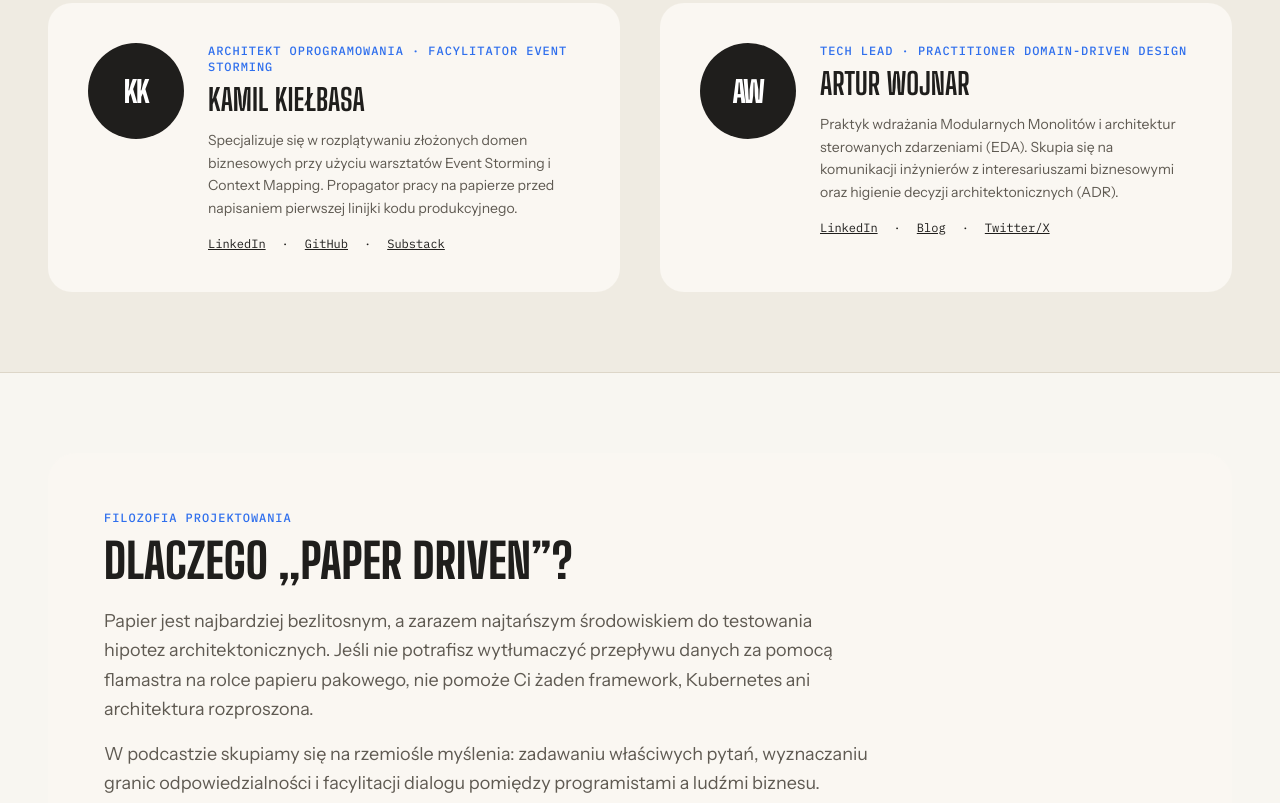
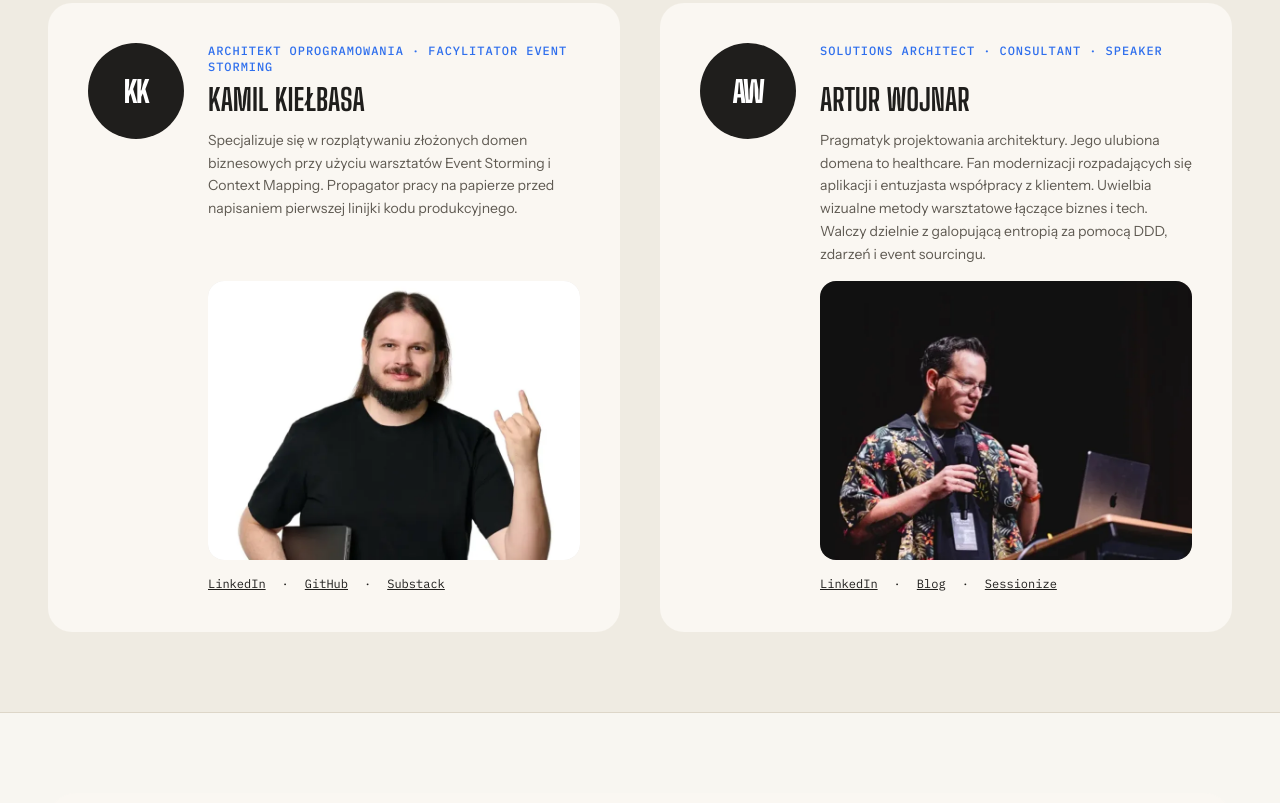
Before and after one commit to Paper-Driven-Design/website, an Astro site: page / in a window 1280 px wide. Shown: the part 2737-3540 px from the top of the page. Built offline with nearby package versions, Linux system fonts and the light colour scheme; Astro itself is replaced by a stand-in of ours.

Commit message:
poprawki sekcji Prowadzacy

```diff
--- a/src/data/site.ts
+++ b/src/data/site.ts
@@ -44,7 +44,7 @@ export const site = {
       role: 'ARCHITEKT OPROGRAMOWANIA · FACYLITATOR EVENT STORMING',
       roleShort: 'Lead Systems Architect · Domain-Driven Design practitioner',
       bio: 'Specjalizuje się w rozplątywaniu złożonych domen biznesowych przy użyciu warsztatów Event Storming i Context Mapping. Propagator pracy na papierze przed napisaniem pierwszej linijki kodu produkcyjnego.',
-      photo: '', // np. '/images/hosts/kamil.jpg'
+      photo: '/images/hosts/kamil.webp',
       links: [
         { label: 'LinkedIn', href: '#' },
         { label: 'GitHub', href: '#' },
@@ -55,14 +55,14 @@ export const site = {
       id: 'artur',
       name: 'Artur Wojnar',
       initials: 'AW',
-      role: 'TECH LEAD · PRACTITIONER DOMAIN-DRIVEN DESIGN',
-      roleShort: 'Staff Product Designer & Systems Facilitator',
-      bio: 'Praktyk wdrażania Modularnych Monolitów i architektur sterowanych zdarzeniami (EDA). Skupia się na komunikacji inżynierów z interesariuszami biznesowymi oraz higienie decyzji architektonicznych (ADR).',
-      photo: '',
+      role: 'Solutions Architect · Consultant · Speaker',
+      roleShort: 'Solutions Architect · Consultant · Speaker',
+      bio: 'Pragmatyk projektowania architektury. Jego ulubiona domena to healthcare. Fan modernizacji rozpadających się aplikacji i entuzjasta współpracy z klientem. Uwielbia wizualne metody warsztatowe łączące biznes i tech. Walczy dzielnie z galopującą entropią za pomocą DDD, zdarzeń i event sourcingu.',
+      photo: '/images/hosts/artur.webp',
       links: [
-        { label: 'LinkedIn', href: '#' },
-        { label: 'Blog', href: '#' },
-        { label: 'Twitter/X', href: '#' },
+        { label: 'LinkedIn', href: 'https://www.linkedin.com/in/artur-wojnar-a19349a6' },
+        { label: 'Blog', href: 'https://www.planthencode.com/' },
+        { label: 'Sessionize', href: 'https://sessionize.com/arturwojnar/' },
       ],
     },
   ],
@@ -72,7 +72,7 @@ export const site = {
       '„Kod jest najdroższym miejscem na popełnianie błędów koncepcyjnych. Złożoność rozstrzyga się w rozmowie i na wielkich arkuszach papieru.”',
     paragraphs: [
       'Papier jest najbardziej bezlitosnym, a zarazem najtańszym środowiskiem do testowania hipotez architektonicznych. Jeśli nie potrafisz wytłumaczyć przepływu danych za pomocą flamastra na rolce papieru pakowego, nie pomoże Ci żaden framework, Kubernetes ani architektura rozproszona.',
-      'W podcastzie skupiamy się na rzemiośle myślenia: zadawaniu właściwych pytań, wyznaczaniu granic odpowiedzialności i facylitacji dialogu pomiędzy programistami a ludźmi biznesu.',
+      'W podkaście skupiamy się na rzemiośle myślenia: zadawaniu właściwych pytań, wyznaczaniu granic odpowiedzialności i facylitacji dialogu pomiędzy programistami a ludźmi biznesu.',
     ],
     pillars: [
       {
--- a/src/pages/index.astro
+++ b/src/pages/index.astro
@@ -198,20 +198,28 @@ const episodeCountLabel = String(published.length).padStart(2, '0');
         </p>
       </div>
 
-      <div class="grid grid-cols-1 md:grid-cols-2 gap-10">
+      <div class="grid grid-cols-1 md:grid-cols-2 gap-10 md:gap-y-0">
         {
           site.hosts.map((host) => (
-            <div class="bg-card-soft rounded-[24px] p-8 lg:p-10 flex flex-col sm:flex-row gap-6 items-start">
-              <Avatar name={host.name} initials={host.initials} photo={host.photo} size="lg" />
-              <div class="flex flex-col">
+            <div class="bg-card-soft rounded-[24px] p-8 lg:p-10 flex flex-col sm:flex-row gap-6 items-start md:grid md:grid-cols-[auto_minmax(0,1fr)] md:grid-rows-subgrid md:row-span-5 md:gap-y-0">
+              <Avatar name={host.name} initials={host.initials} size="lg" class="md:row-span-5" />
+              <div class="flex flex-col min-w-0 md:grid md:grid-cols-[minmax(0,1fr)] md:grid-rows-subgrid md:row-span-5">
                 <span class="meta-tag text-flight text-xs mb-1.5">{host.role}</span>
                 <h3 class="font-display text-3xl font-bold text-ink uppercase mb-3">{host.name}</h3>
                 <p class="font-sans text-ink-muted text-sm leading-relaxed mb-4">{host.bio}</p>
-                <div class="flex items-center gap-4 text-xs font-mono text-ink">
+                {host.photo && (
+                  <img
+                    src={host.photo}
+                    alt={`Portret: ${host.name}`}
+                    class="w-full aspect-[4/3] object-cover rounded-[16px] bg-surface-variant mb-4"
+                    loading="lazy"
+                  />
+                )}
+                <div class="flex flex-wrap items-center gap-x-4 gap-y-1 text-xs font-mono text-ink">
                   {host.links.map((link, i) => (
                     <>
                       {i > 0 && <span aria-hidden="true">·</span>}
-                      <a class="hover:text-flight-link underline" href={link.href}>
+                      <a class="hover:text-flight-link underline" href={link.href} target="_blank" rel="noopener noreferrer">
                         {link.label}
                       </a>
                     </>
--- a/src/pages/odcinki/[id].astro
+++ b/src/pages/odcinki/[id].astro
@@ -102,8 +102,8 @@ const pageTitle = `${data.title} — Odcinek ${number} | ${site.name}`;
 
         <div class="flex flex-wrap items-center gap-6 mb-10 font-sans text-body-md text-tertiary relative">
           <div class="flex items-center gap-3">
-            <Avatar name={site.hosts[0].name} initials={site.hosts[0].initials} photo={site.hosts[0].photo} size="sm" tone="soft" />
-            <Avatar name={site.hosts[1].name} initials={site.hosts[1].initials} photo={site.hosts[1].photo} size="sm" tone="softer" class="-ml-5" />
+            <Avatar name={site.hosts[0].name} initials={site.hosts[0].initials} size="sm" tone="soft" />
+            <Avatar name={site.hosts[1].name} initials={site.hosts[1].initials} size="sm" tone="softer" class="-ml-5" />
             <div class="flex flex-col ml-1">
               <span class="font-sans text-label-ui text-on-surface">Prowadzący: {hostsLine}</span>
               {data.hostsNote && <span class="font-mono text-[12px] text-tertiary">{data.hostsNote}</span>}
@@ -363,7 +363,7 @@ const pageTitle = `${data.title} — Odcinek ${number} | ${site.name}`;
               {
                 site.hosts.map((host) => (
                   <div class="flex items-center gap-4">
-                    <Avatar name={host.name} initials={host.initials} photo={host.photo} size="md" tone="ink" />
+                    <Avatar name={host.name} initials={host.initials} size="md" tone="ink" />
                     <div class="flex flex-col min-w-0">
                       <span class="font-sans text-label-ui text-on-surface font-bold">{host.name}</span>
                       <span class="font-mono text-[12px] text-tertiary truncate">{host.roleShort}</span>
```
Also changed, not shown: public/images/hosts/artur.webp (added), public/images/hosts/kamil.webp (added).
